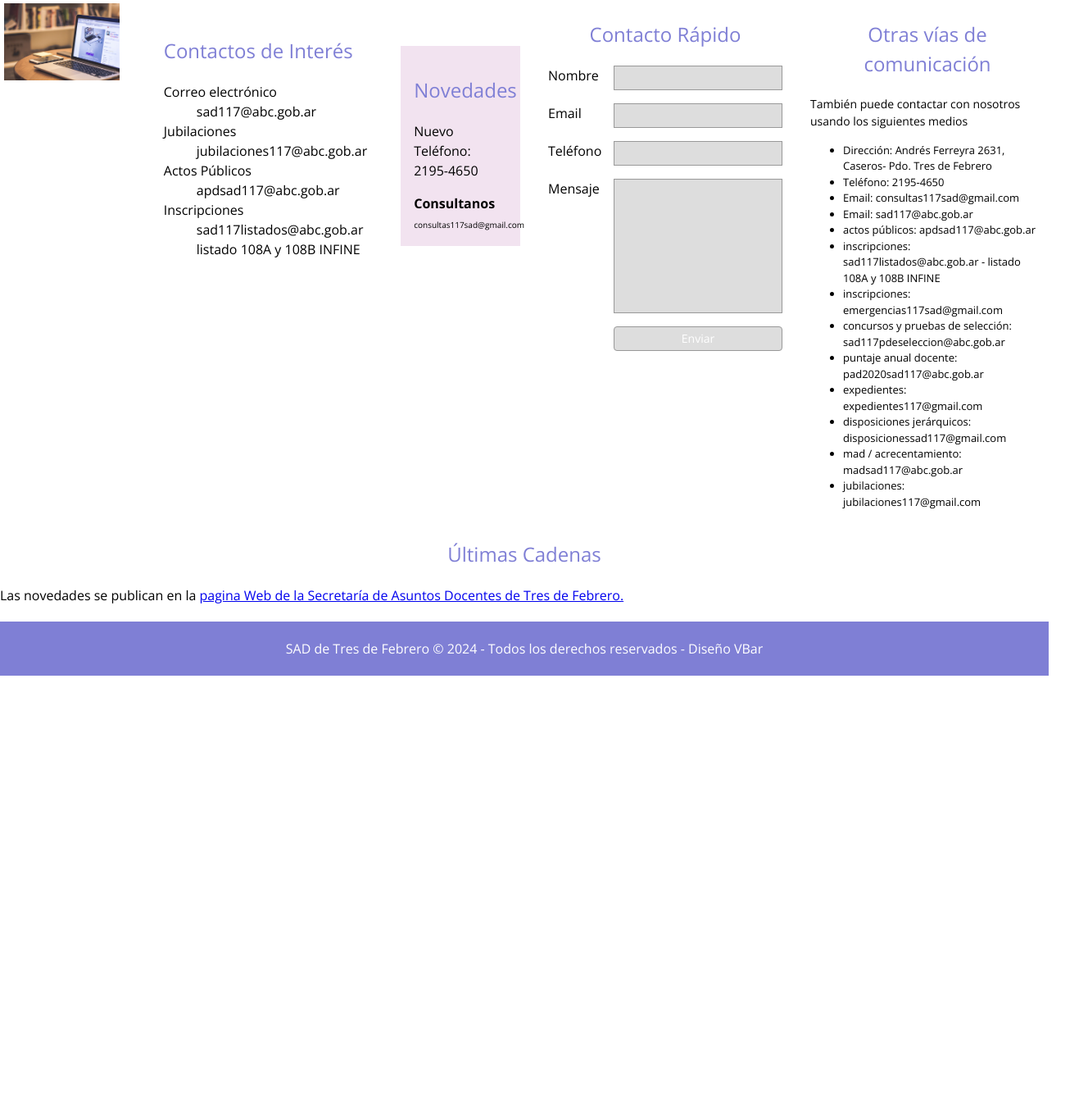
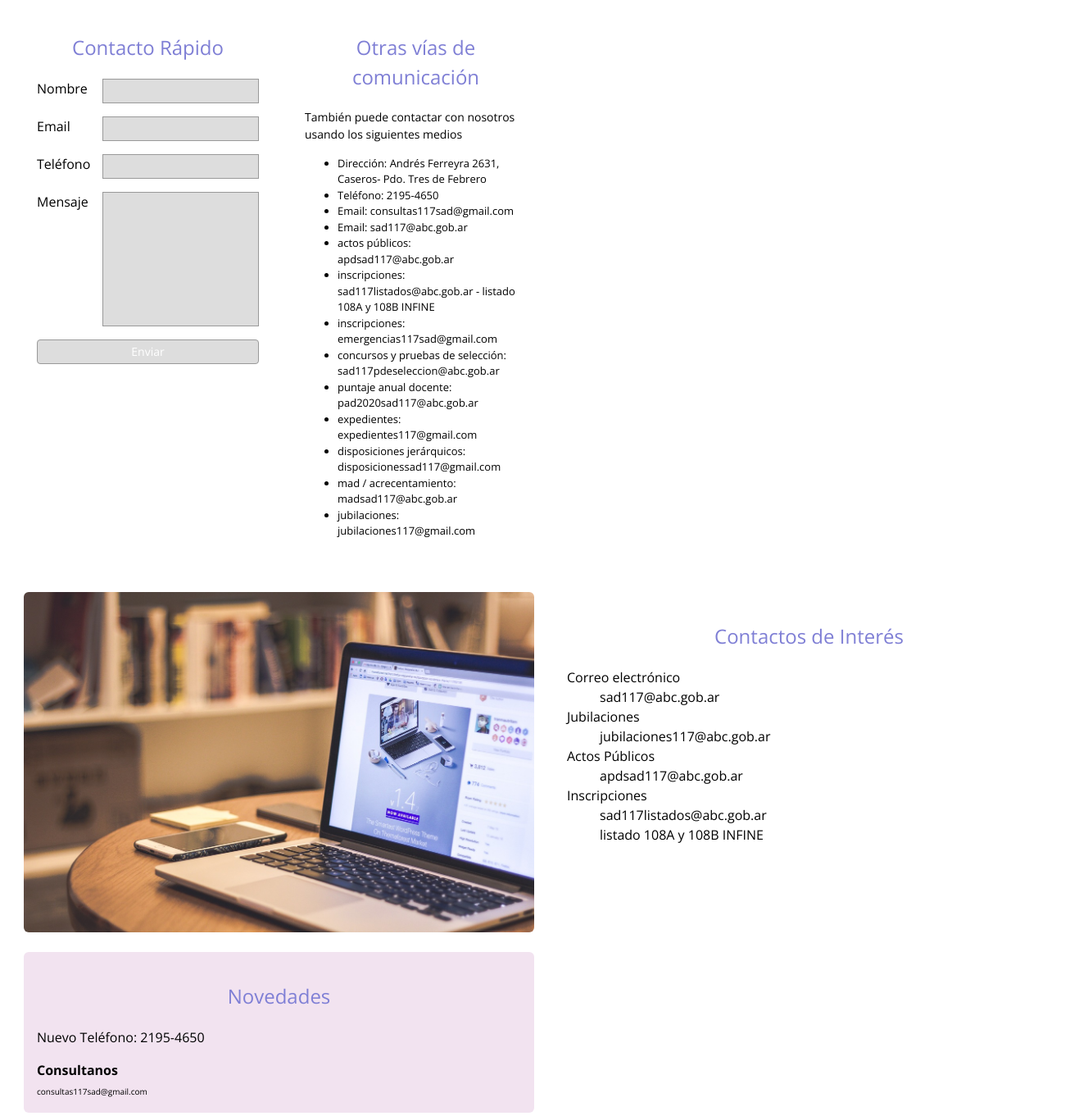
Before and after one commit to VBDeveloper2075/sitio-resoluciones, a website built with Vite: page utiles.html in a window 1280 px wide. Shown: the part 166-1527 px from the top of the page at 82% size, 1328 px wide, since content can reach past the window. Before the commit the page ends 990 px from the top, so only its background shows below. Built offline with nearby package versions, Linux system fonts and the light colour scheme.

Commit message:
columnas

```diff
--- a/css/style.css
+++ b/css/style.css
@@ -88,7 +88,7 @@ nav ul li a.active {
 /* --------  SECCION INICIO Home -------- */
 
 .bienvenidos {
-  width: 75%;
+  /* ancho controlado por layout (flex/grid) */
   padding: 20px;
   box-sizing: border-box;
 }
@@ -102,7 +102,6 @@ nav ul li a.active {
 
 .novedades {
   background-color: #f2e3f0;
-  width: 25%;
   padding: 16px;
 }
 
@@ -155,10 +154,25 @@ footer {
   margin-top: 20px;
 }
 
-holder {
+.holder {
   display: flex;
   flex-wrap: wrap;
   justify-content: space-between;
+}
+
+/* Centrado y ancho máximo para contenedores principales */
+.holder {
+  max-width: 1200px;
+  width: 92%;
+  margin: 0 auto;
+}
+
+/* Recursos: que use todo el ancho en desktop grande */
+.recursos.holder {
+  max-width: none;
+  width: 100%;
+  padding-left: 24px;
+  padding-right: 24px;
 }
 
 /* --------  hoja RESOLUCIONES -------- */
@@ -211,14 +225,97 @@ holder {
   background-color: #595997;
 }
 
-/* --------  SECCION CONTACTO -------- */
-.contacto {
-  display: flex;
-  gap: 24px;
+/* --------  SECCION RECURSOS (Grid) -------- */
+.recursos {
+  display: block;
 }
 
-.contacto div {
+.recursos h2 {
+  text-align: center;
+}
+.recursos .bienvenidos,
+.recursos .novedades {
+  width: auto;
+}
+
+.recursos-grid-top,
+.recursos-grid-bottom {
+  display: grid;
+  gap: 24px;
+  align-items: start;
+}
+
+/* Mobile por defecto: 1 columna */
+.recursos-grid-top {
+  grid-template-columns: 1fr;
+  margin-bottom: 32px;
+}
+
+.recursos-grid-bottom {
+  grid-template-columns: 1fr;
+}
+
+/* Centrado en mobile y tablet */
+@media (max-width: 1279px) {
+  .recursos-grid-top,
+  .recursos-grid-bottom {
+    justify-items: center;
+  }
+  .recursos-grid-top > *,
+  .recursos-grid-bottom > * {
+    width: 100%;
+  }
+}
+
+/* Tablet: dos columnas arriba, dos columnas abajo (con imagen ocupando toda la fila si no hay espacio) */
+@media (min-width: 600px) {
+  .recursos-grid-top {
+    grid-template-columns: 1fr 1fr;
+  }
+
+  .recursos-grid-bottom {
+    grid-template-columns: 1fr 1fr;
+  }
+}
+
+/* Desktop grande (>=1280px): dos columnas ocupando todo el ancho */
+@media (min-width: 1280px) {
+  .recursos-grid-top {
+    grid-template-columns: 1fr 1fr; /* dos columnas arriba */
+  }
+  .recursos-grid-bottom {
+    grid-template-columns: 1fr 1fr; /* dos columnas abajo */
+  }
+}
+
+/* Tarjetas y elementos internos */
+.recurso-imagen img {
   width: 100%;
+  height: auto;
+  display: block;
+  border-radius: 6px;
+}
+
+.novedades {
+  background-color: #f2e3f0;
+  padding: 16px;
+  border-radius: 6px;
+}
+
+.bienvenidos,
+.datos,
+.contacto-rapido {
+  padding: 16px;
+  background: #fff;
+  border-radius: 6px;
+}
+
+.datos p {
+  font-size: 14px;
+}
+
+.datos ul li {
+  font-size: 13px;
 }
 
 .datos p {
@@ -262,7 +359,7 @@ holder {
   font-size: 16px;
   cursor: pointer;
   box-sizing: border-box;
-  margin-left: 80px;
+  margin-left: 0;
 }
 
 .button-enviar:hover {
--- a/utiles.html
+++ b/utiles.html
@@ -30,40 +30,10 @@
       </ul>
     </nav>
 
-    <main class="holder contacto">
-      <!-- la sección de contacto tiene tres columnas -->
-      <div>
-        <img src="./img/laptop.jpg" alt="avion" />
-      </div>
-    <div class="contactos">
-      <section class="bienvenidos">
-        <h2>
-          Contactos de Interés
-        </h2>
-        <dl>
-          <dt>Correo electrónico</dt>
-          <dd>sad117@abc.gob.ar</dd>
-          <dt>Jubilaciones</dt>
-          <dd>jubilaciones117@abc.gob.ar</dd>
-          <dt>Actos Públicos</dt>
-          <dd>apdsad117@abc.gob.ar</dd>
-          <dt>Inscripciones</dt>
-          <dd>sad117listados@abc.gob.ar</dd>
-          <dd>listado 108A y 108B INFINE</dd>
-        </dl>
-      </section>
-      <section class="novedades">
-        <h2>Novedades</h2>
-        <div class="consultanos">
-          <p>Nuevo Teléfono: 2195-4650</p>
-          <span class="cita">Consultanos</span>
-          <span class="autor">consultas117sad@gmail.com</span>
-        </div>
-      </section>
-    </div>
-      <!-- la sección de contacto tiene dos columnas -->
-      <!-- Contenido de la página de contacto -->
-      <div>
+    <main class="holder recursos">
+      <!-- Fila 1: dos columnas (Contacto rápido | Otras vías) -->
+      <div class="recursos-grid-top">
+        <section class="contacto-rapido">
           <h2 class="reso">Contacto Rápido</h2>
           <form id="contactoForm" class="formulario">
             <p>
@@ -86,8 +56,8 @@
               <input type="submit" value="Enviar" class="button-enviar" />
             </p>
           </form>
-      </div>
-      <div class="datos">
+        </section>
+        <aside class="datos">
           <h2 class="reso">Otras vías de comunicación</h2>
           <p>También puede contactar con nosotros usando los siguientes medios</p>
           <ul>
@@ -105,6 +75,36 @@
             <li>mad / acrecentamiento: madsad117@abc.gob.ar</li>
             <li>jubilaciones: jubilaciones117@gmail.com</li>
           </ul>
+        </aside>
+      </div>
+
+      <!-- Fila 2: tres columnas (Imagen | Contactos de interés | Novedades) -->
+      <div class="recursos-grid-bottom">
+        <div class="recurso-imagen">
+          <img src="./img/laptop.jpg" alt="Imagen ilustrativa" />
+        </div>
+        <section class="bienvenidos">
+          <h2>Contactos de Interés</h2>
+          <dl>
+            <dt>Correo electrónico</dt>
+            <dd>sad117@abc.gob.ar</dd>
+            <dt>Jubilaciones</dt>
+            <dd>jubilaciones117@abc.gob.ar</dd>
+            <dt>Actos Públicos</dt>
+            <dd>apdsad117@abc.gob.ar</dd>
+            <dt>Inscripciones</dt>
+            <dd>sad117listados@abc.gob.ar</dd>
+            <dd>listado 108A y 108B INFINE</dd>
+          </dl>
+        </section>
+        <section class="novedades">
+          <h2>Novedades</h2>
+          <div class="consultanos">
+            <p>Nuevo Teléfono: 2195-4650</p>
+            <span class="cita">Consultanos</span>
+            <span class="autor">consultas117sad@gmail.com</span>
+          </div>
+        </section>
       </div>
     </main>
     <section>
```
Lines whose indentation alone changed are shown as unchanged.
